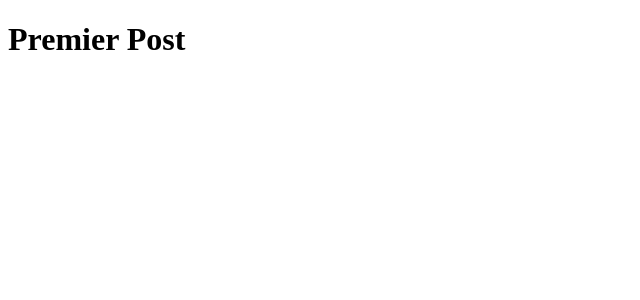
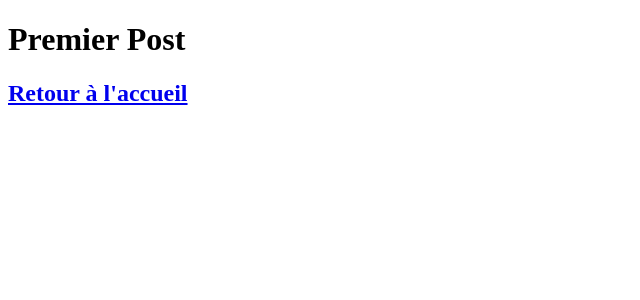
Before and after one commit to trentindev/next-blog, a Next.js app: page /posts/first-post in a window 1280 px wide. Shown: the top 300 px of the page, without its empty margins (0-640 px from the left). Built offline with nearby package versions, Linux system fonts and the light colour scheme.

Commit message:
introduction au routing

```diff
--- a/pages/posts/first-post.jsx
+++ b/pages/posts/first-post.jsx
@@ -1,3 +1,14 @@
-export default function FirstPage () {
-  return <h1>Premier Post</h1>
+import Link from 'next/link'
+//import styles from '../../styles/Home.module.css'
+
+
+export default function FirstPage() {
+  return (
+    <>
+      <h1 /*className={styles.title}*/>Premier Post</h1>
+      <Link href="/">
+        <h2>Retour à l'accueil</h2>
+      </Link>
+    </>
+  )
 }
```
Also changed, not shown: pages/index.js (+4 -3 lines).
